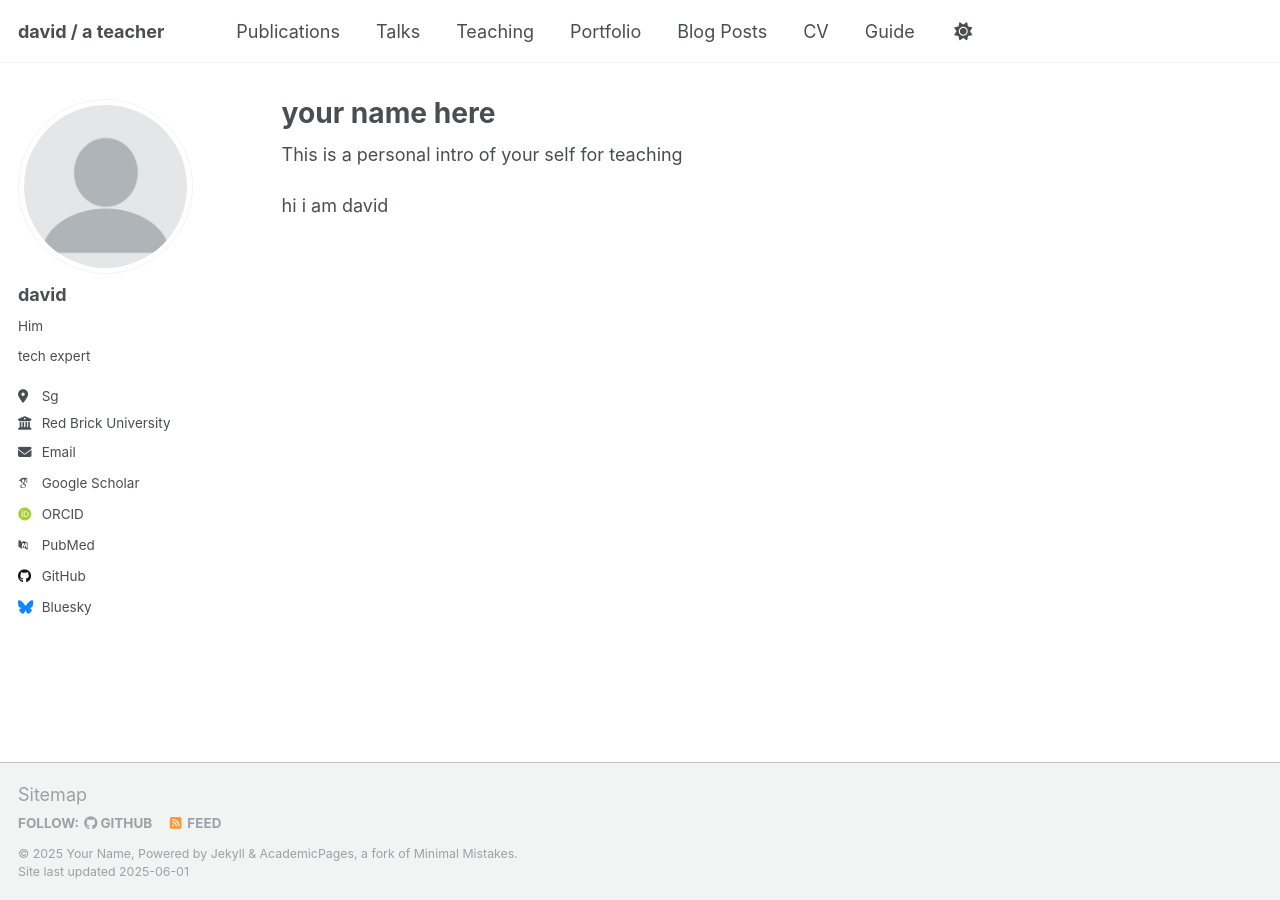
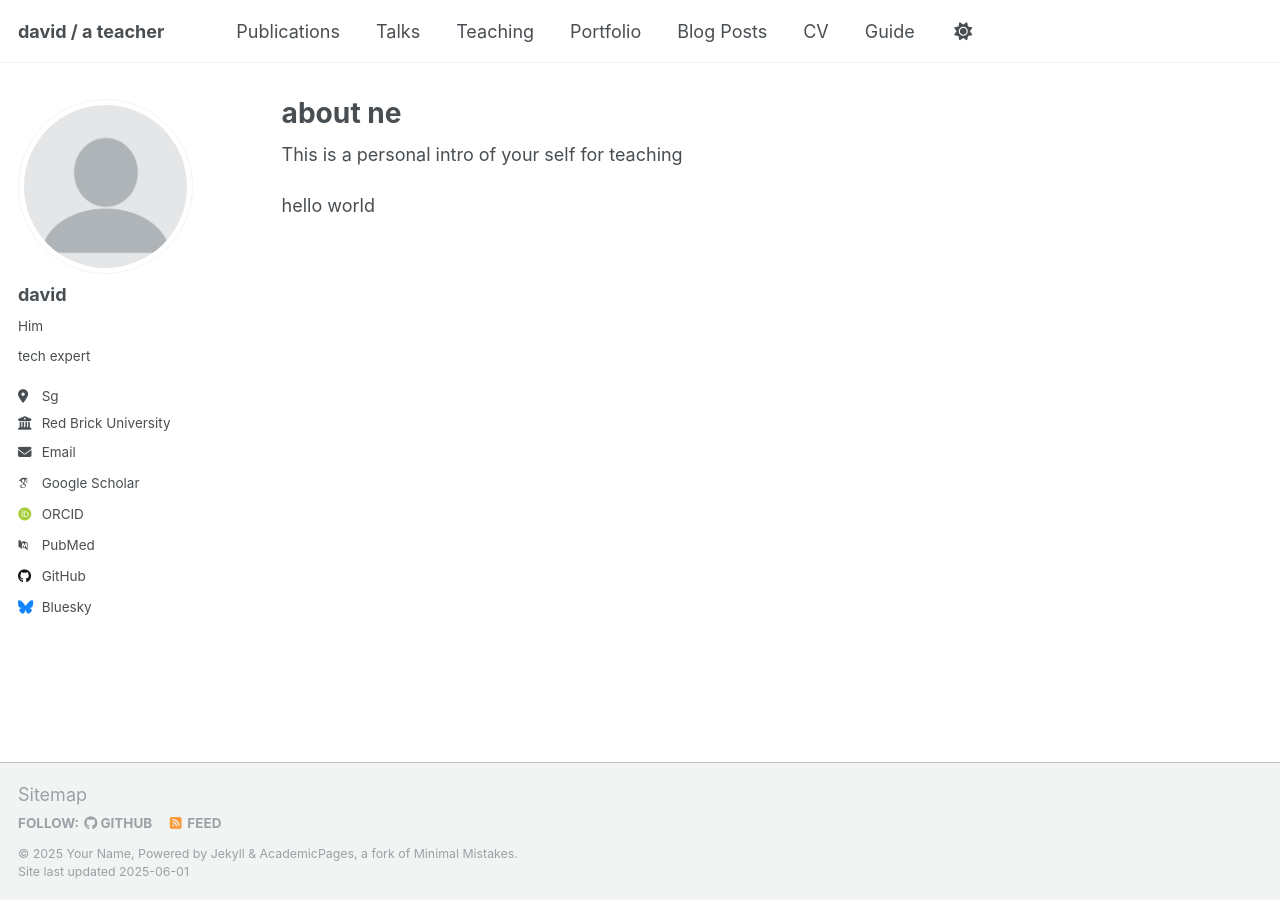
Before and after one commit to daviddhc20120601fudan/academicpages, a Jekyll site: the page built from _pages/about.md, in a window 1280 px wide. Built offline with Jekyll 4.4.1, drawn with Linux system fonts in a browser that asks for light colours; some web fonts are replaced.

Commit message:
Update about.md

```diff
--- a/_pages/about.md
+++ b/_pages/about.md
@@ -1,6 +1,6 @@
 ---
 permalink: /
-title: "your name here"
+title: "about ne"
 author_profile: true
 redirect_from:
   - /about/
@@ -9,4 +9,4 @@ redirect_from:
 
 This is a personal intro of your self for teaching
 
-hi i am david
+hello world
```
